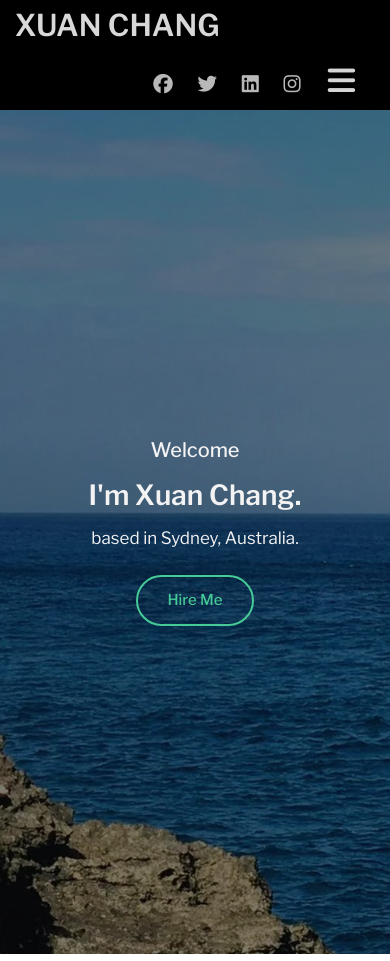
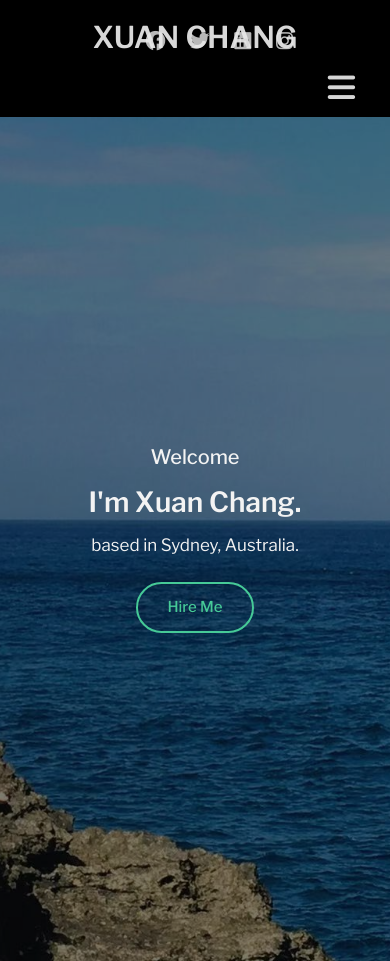
Before and after one commit to AllenBoxinHao/PersonalWebsite_XUAN, a plain HTML site: page index.html in a window 390 px wide. Drawn offline with nearby package versions, Linux system fonts and the light colour scheme.

Commit message:
try before change icon

```diff
--- a/index.html
+++ b/index.html
@@ -51,6 +51,7 @@
   </head>
   <body>
     <nav id="collapsible" class="nav sticky__top collapsible">
+      <a class="nav__portrait" href="/"><img src="" </a>
       <a class="nav__logo" href="/">XUAN CHANG</a>
       <span class="social__icons">
         <i class="fab fa-facebook" title="Facebook"></i>
--- a/scss/navigation.scss
+++ b/scss/navigation.scss
@@ -1,10 +1,17 @@
 .nav {
+  position: relative;
   display: flex;
+  flex-direction: row;
   background: rgb(0, 0, 0);
-    justify-content: space-between;
   flex-wrap: wrap;
   align-items: center;
-    padding: 0.7rem 1.5rem;
+  padding: 1.2rem 1.5rem;
+
+  .sticky__top {
+    position: sticky;
+    top: 0;
+    z-index: 2;
+  }
 
   .nav__logo {
     font-size: 3rem;
@@ -16,6 +23,7 @@
     font-size: 5rem;
     color: rgb(238, 238, 238);
     margin-right: 2rem;
+    margin-left: auto;
     &:hover {
       color: rgb(192, 192, 192);
     }
@@ -46,17 +54,13 @@
     color: var(--color-primary);
   }
 
-    .sticky__top {
-      position: sticky;
-      top: 0;
-      z-index: 2;
-    }
   .social__icons {
+    position: absolute;
     font-size: 5rem;
     color: black;
-      margin-left: auto;
-      margin-right: 2rem;
     opacity: 0.8;
+    right: 9rem;
+    top: 0;
     .fab {
       padding: 0 0.7rem;
     }
@@ -75,6 +79,13 @@
     }
   }
 }
+
+@media screen and (max-width: 1024px) {
+  .nav {
+    flex-direction: column;
+  }
+}
+
 .collapsible__content {
   max-height: 0;
   overflow: hidden;
```
Also changed, not shown: css/style.css, 1 other file. Lines whose indentation alone changed are shown as unchanged.
